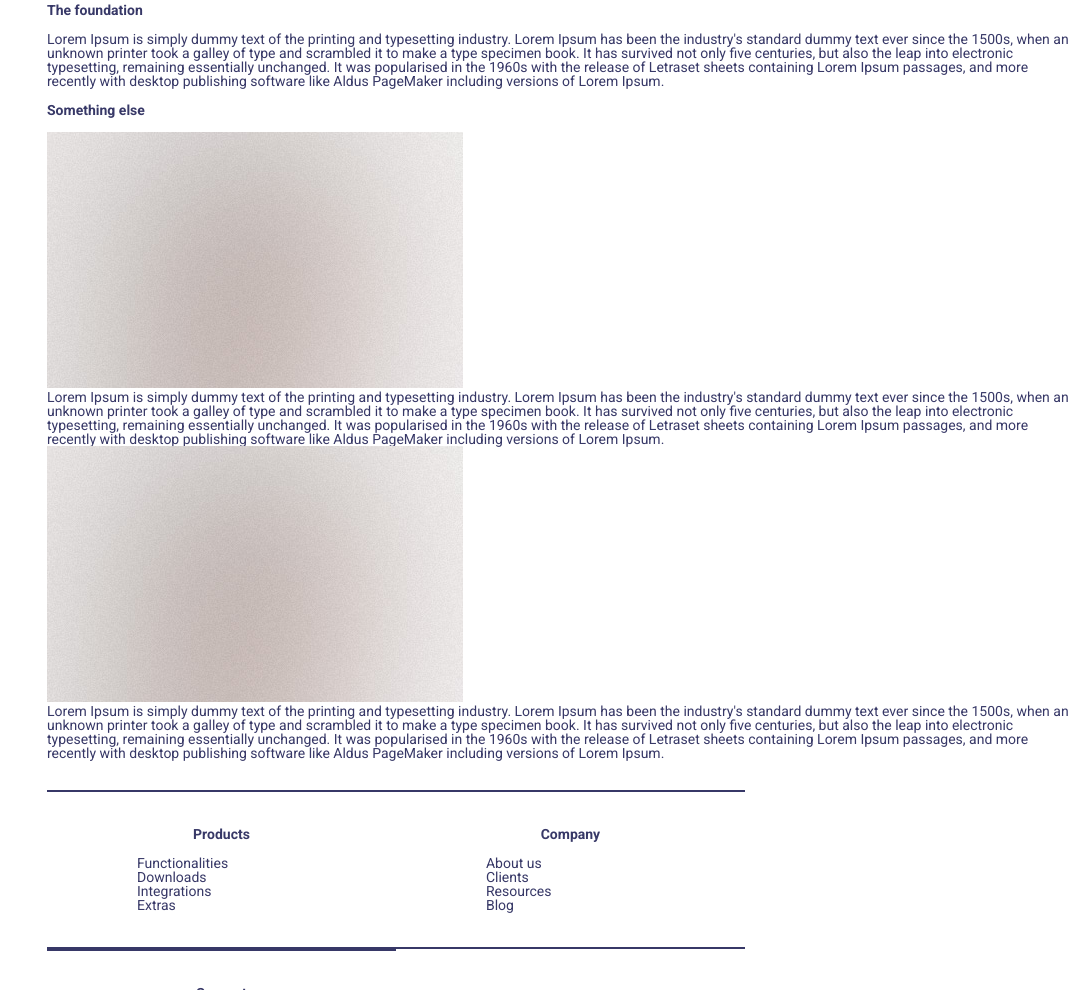
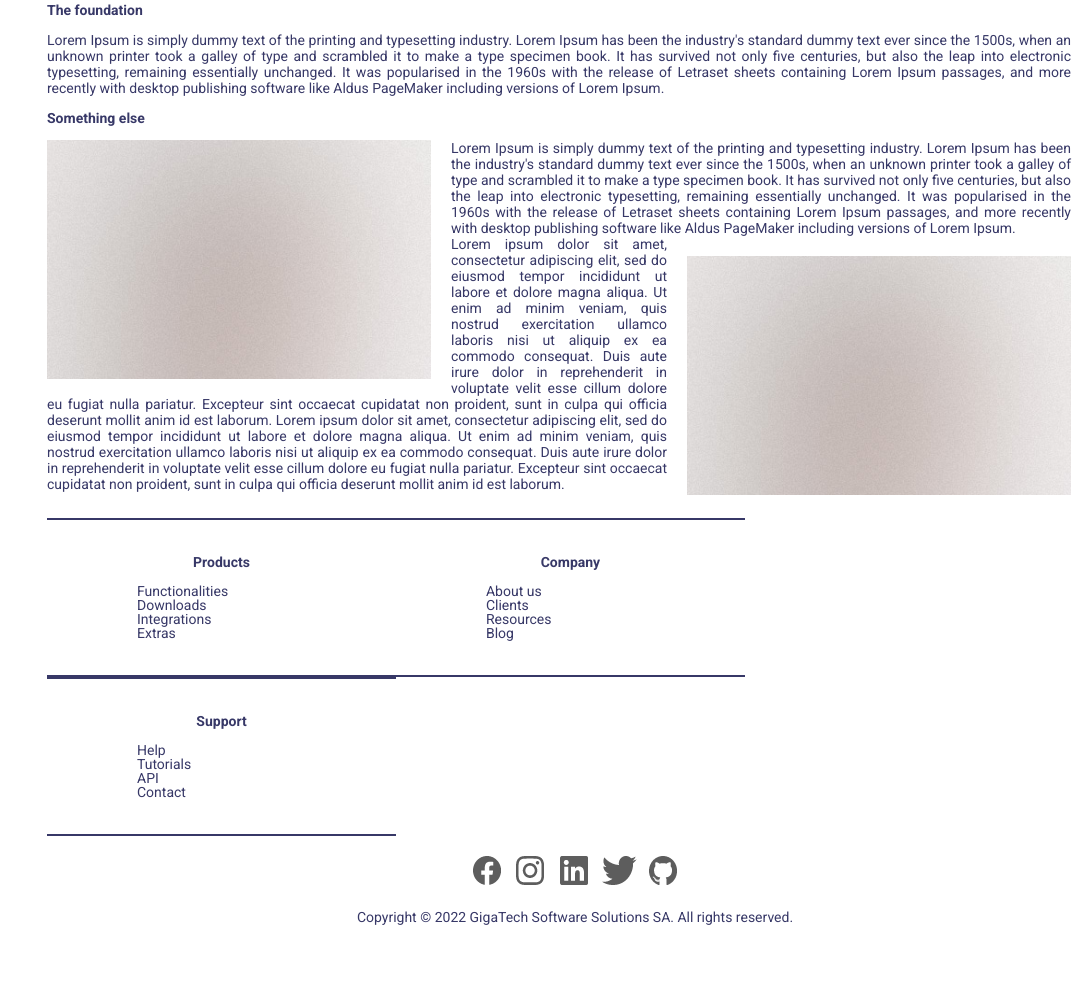
Before and after one commit to sofihoj/BaSP-A2022-Etapa-1, a plain HTML site: page Semana-02/index.html in a window 1280 px wide. Shown: the part 2020-3010 px from the top of the page, without its empty margins (193-1280 px from the left). After the commit the page ends 2959 px from the top, so only its background shows below. Drawn offline with Linux system fonts and the light colour scheme.

Commit message:
BaSP-W02-2022: added style to -history- section

```diff
--- a/Semana-02/css/style.css
+++ b/Semana-02/css/style.css
@@ -312,12 +312,35 @@ form button {
 
 .history {
     font-size: 14px;
-    padding-bottom: 30px;
+    padding-bottom: 20px;
+    display: inline-block;
 }
 
 .history h3 {
     font-weight: bold;
     margin: 15px 0;
+}
+
+.history img {
+    width: 384px;
+    height: 239px;
+}
+
+.history p {
+    text-align: justify;
+    line-height: 16px;
+}
+
+.image-left {
+    position: relative;
+    float: left;
+    padding: 0 20px 10px 0;
+}
+
+.image-right {
+    position: relative;
+    float: right;
+    padding: 20px 0 0 20px;
 }
 
 .list {
--- a/Semana-02/index.html
+++ b/Semana-02/index.html
@@ -193,17 +193,13 @@
                         </article>
                         <article>
                             <h3>Something else</h3>
-                            <div>
-                                <img src="./assets/history.jpg" alt="ilustrative image">
-                                <p>
-                                    Lorem Ipsum is simply dummy text of the printing and typesetting industry. Lorem Ipsum has been the industry's standard dummy text ever since the 1500s, when an unknown printer took a galley of type and scrambled it to make a type specimen book. It has survived not only five centuries, but also the leap into electronic typesetting, remaining essentially unchanged. It was popularised in the 1960s with the release of Letraset sheets containing Lorem Ipsum passages, and more recently with desktop publishing software like Aldus PageMaker including versions of Lorem Ipsum.
-                                </p>
-                            </div>
-                        </article>
-                        <article>
-                            <img src="./assets/history.jpg" alt="ilustrative image">
                             <p>
+                                <span class="image-left"><img src="./assets/history.jpg" alt="ilustrative image"></span>
                                 Lorem Ipsum is simply dummy text of the printing and typesetting industry. Lorem Ipsum has been the industry's standard dummy text ever since the 1500s, when an unknown printer took a galley of type and scrambled it to make a type specimen book. It has survived not only five centuries, but also the leap into electronic typesetting, remaining essentially unchanged. It was popularised in the 1960s with the release of Letraset sheets containing Lorem Ipsum passages, and more recently with desktop publishing software like Aldus PageMaker including versions of Lorem Ipsum.
+                            </p>
+                            <p>
+                                <span class="image-right"><img src="./assets/history.jpg" alt="ilustrative image"></span>
+                                Lorem ipsum dolor sit amet, consectetur adipiscing elit, sed do eiusmod tempor incididunt ut labore et dolore magna aliqua. Ut enim ad minim veniam, quis nostrud exercitation ullamco laboris nisi ut aliquip ex ea commodo consequat. Duis aute irure dolor in reprehenderit in voluptate velit esse cillum dolore eu fugiat nulla pariatur. Excepteur sint occaecat cupidatat non proident, sunt in culpa qui officia deserunt mollit anim id est laborum. Lorem ipsum dolor sit amet, consectetur adipiscing elit, sed do eiusmod tempor incididunt ut labore et dolore magna aliqua. Ut enim ad minim veniam, quis nostrud exercitation ullamco laboris nisi ut aliquip ex ea commodo consequat. Duis aute irure dolor in reprehenderit in voluptate velit esse cillum dolore eu fugiat nulla pariatur. Excepteur sint occaecat cupidatat non proident, sunt in culpa qui officia deserunt mollit anim id est laborum.
                             </p>
                         </article>
                     </div>
```
